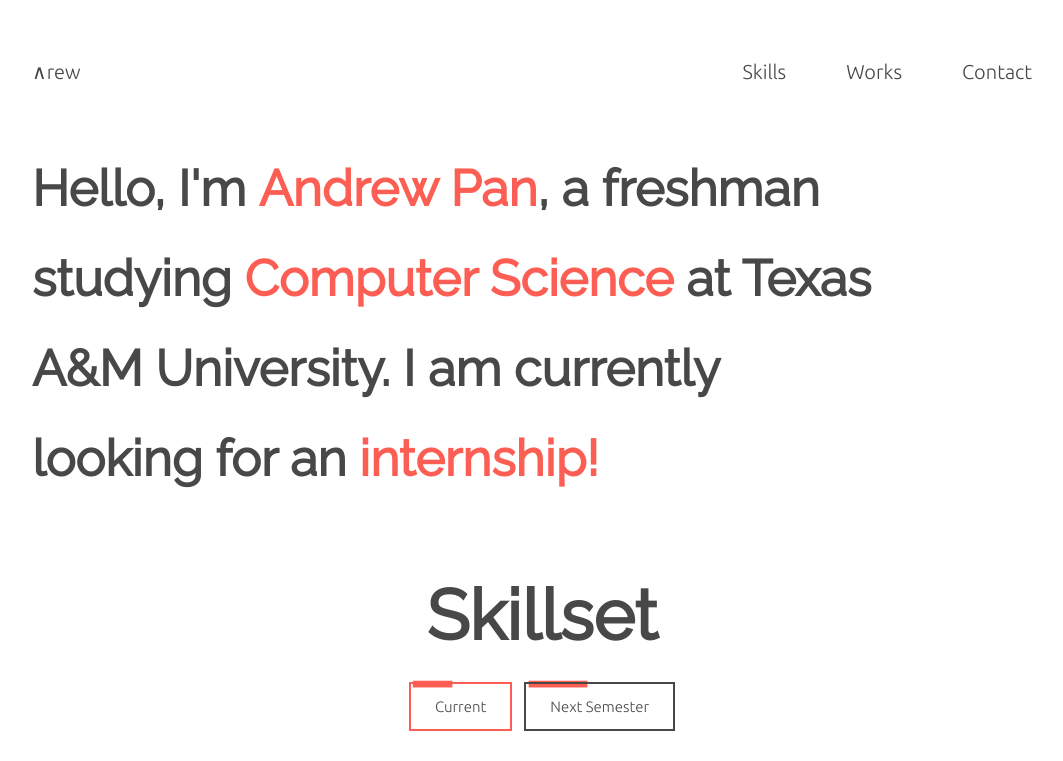
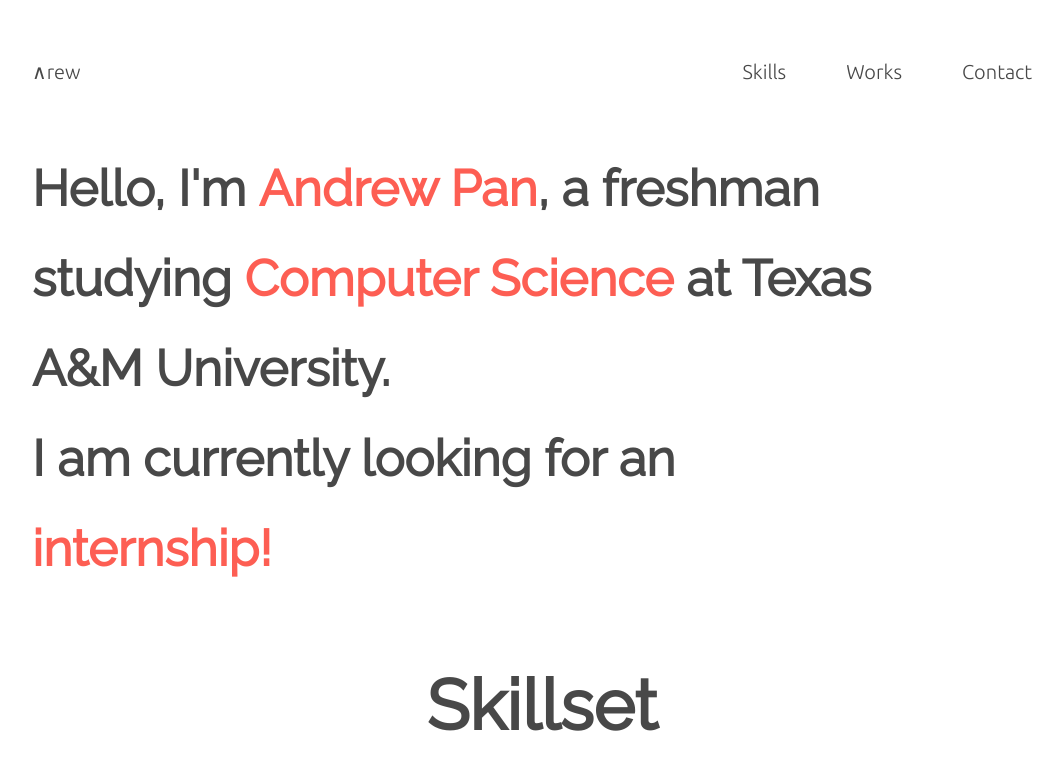
Before and after one commit to pannyandrew/pannyport, a React (Create React App) app: page / in a window 1280 px wide. Shown: the top 761 px of the page, without its empty margins (108-1171 px from the left). Built offline with nearby package versions, Linux system fonts and the light colour scheme.

Commit message:
secondBody commit

```diff
--- a/src/body.css
+++ b/src/body.css
@@ -21,3 +21,7 @@
 body {
   margin-left: 20px;
 }
+
+#secondBody {
+  margin-top: -20px;
+}
--- a/src/navbar.js
+++ b/src/navbar.js
@@ -189,6 +189,9 @@
           <h1>
             Hello, I'm <h2 id="coloredText">Andrew Pan</h2>, a freshman studying
             <h2 id="coloredText"> Computer Science</h2> at Texas A&M University.
+          </h1>
+
+          <h1 id="secondBody">
             I am currently looking for an <hi id="coloredText">internship!</hi>
           </h1>
         </div>
```
